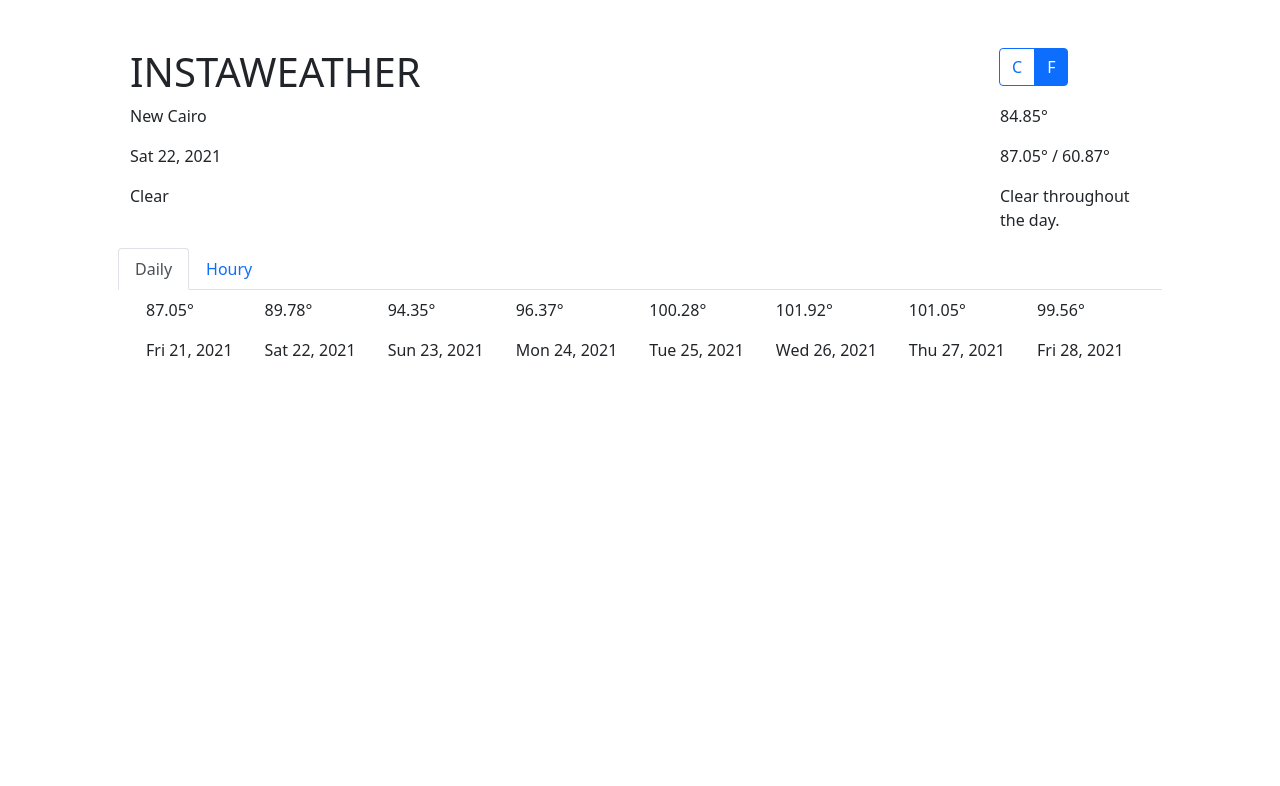
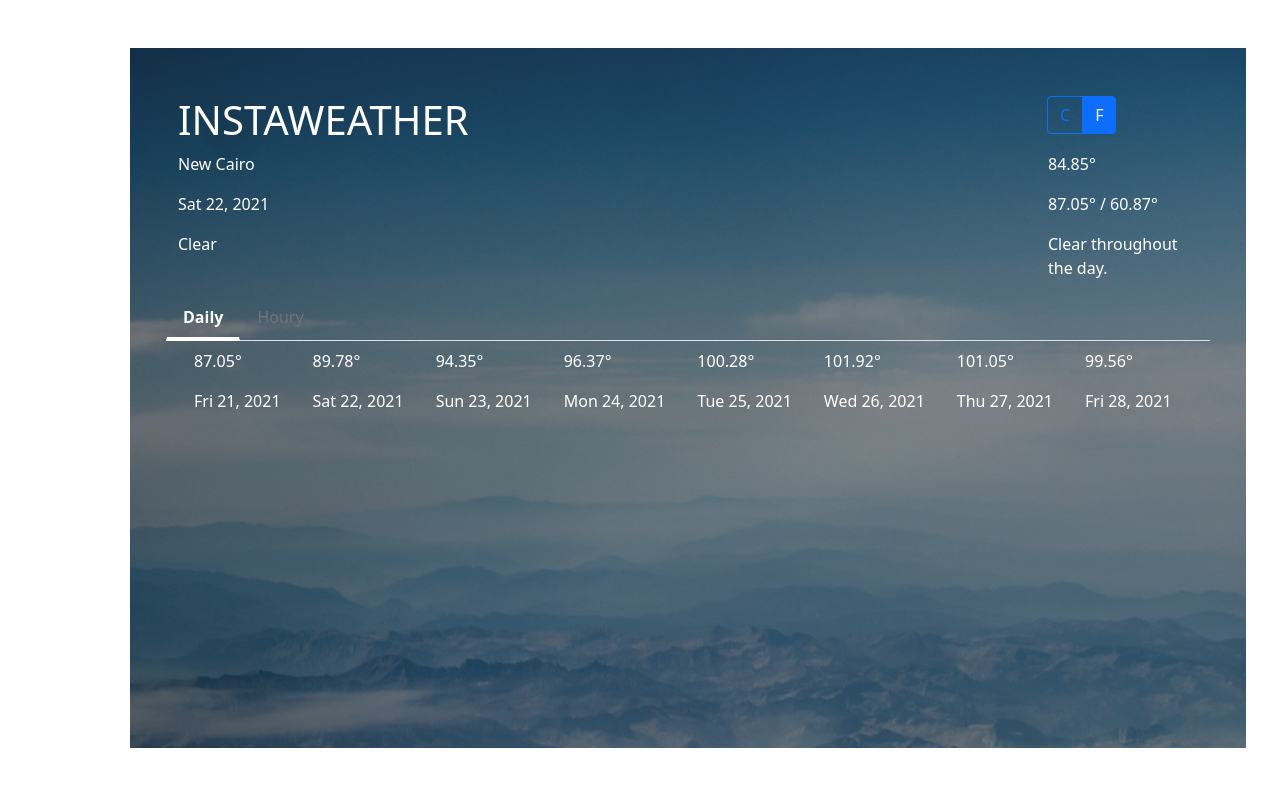
Before and after one commit to mahmoudgamie/weather-app, an Angular app: page / in a window 1280 px wide. Shown: the top 786 px of the page. Built offline with nearby package versions, Linux system fonts and the light colour scheme.

Commit message:
Add background cover and bootstrap utility classes

```diff
--- a/src/app/daily-data/daily-data.component.html
+++ b/src/app/daily-data/daily-data.component.html
@@ -2,7 +2,7 @@
   <div class="col-sm-12">
     <div class="data-container">
       <ul class="list-group list-group-horizontal">
-        <li class="list-group-item data-item" *ngFor="let item of data">
+        <li class="list-group-item data-item bg-transparent text-white" *ngFor="let item of data">
           <p class="degree">{{item.temperatureHigh | temeratureConverter: unit}}</p>
           <p>{{item.time * 1000 | date: "E d, y" }}</p>
         </li>
--- a/src/app/hourly-data/hourly-data.component.css
+++ b/src/app/hourly-data/hourly-data.component.css
@@ -3,7 +3,9 @@
 }
 
 ::-webkit-scrollbar-track {
-  background-color: transparent;
+  background: transparent;
+  border-left: 1px solid transparent;
+  border-right: 1px solid transparent;
 }
 
 ::-webkit-scrollbar-thumb {
@@ -14,5 +16,5 @@
 }
 
 ::-webkit-scrollbar-thumb:hover {
-  background-color: #fff;
+  background-color: #a8bbbf;
 }
--- a/src/app/hourly-data/hourly-data.component.html
+++ b/src/app/hourly-data/hourly-data.component.html
@@ -2,7 +2,7 @@
   <div class="col-sm-12">
     <div class="data-container">
       <ul class="list-group list-group-horizontal">
-        <li class="list-group-item data-item" *ngFor="let item of data.slice(0, 24)">
+        <li class="list-group-item data-item bg-transparent text-white" *ngFor="let item of data.slice(0, 24)">
           <p class="degree">{{item.temperature | temeratureConverter : unit}}</p>
           <p>{{item.time * 1000 | date: "h:mm"}}</p>
         </li>
--- a/src/app/weather-forecast-view/weather-forecast-view.component.css
+++ b/src/app/weather-forecast-view/weather-forecast-view.component.css
@@ -0,0 +1,15 @@
+.background {
+  background-image: url(../../assets/images/Background.png);
+  background-repeat: no-repeat;
+  background-color: #fff;
+  width: 100%;
+  height: 700px;
+  background-size: cover;
+}
+
+.active-tab {
+  background-color: transparent;
+  color: #fff !important;
+  font-weight: bold;
+  border-bottom: 4px solid #fff;
+}
--- a/src/app/weather-forecast-view/weather-forecast-view.component.html
+++ b/src/app/weather-forecast-view/weather-forecast-view.component.html
@@ -1,5 +1,5 @@
 <div class="container">
-  <div class="content m-5">
+    <div class="p-5 m-5 background">
     <div class="row">
       <div class="col-sm-10">
         <h1 class="title">
@@ -37,12 +37,13 @@
     </div>
     <div class="row">
       <ul class="nav nav-tabs">
-        <li class="nav-item">
-          <a class="nav-link" [class.active]="dataMode === 'daily'" (click)="dataMode = 'daily'"
+        <li class="nav-item bg-transparent">
+          <a class="nav-link text-muted" [class.active-tab]="dataMode === 'daily'" (click)="dataMode = 'daily'"
             aria-current="page">Daily</a>
         </li>
-        <li class="nav-item">
-          <a class="nav-link" [class.active]="dataMode === 'hourly'" (click)="dataMode = 'hourly'">Houry</a>
+        <li class="nav-item bg-transparent">
+          <a class="nav-link text-muted" [class.active-tab]="dataMode === 'hourly'"
+            (click)="dataMode = 'hourly'">Houry</a>
         </li>
       </ul>
     </div>
--- a/src/styles.css
+++ b/src/styles.css
@@ -2,7 +2,7 @@
   content: "\00b0";
 }
 
-.list-group-horizontal>.list-group-item.data-item {
+.list-group-horizontal > li.list-group-item.data-item {
   border: none;
 }
 
@@ -10,3 +10,7 @@
   white-space: nowrap;
   overflow: auto;
 }
+
+body {
+  color: #fff !important;
+}
```
